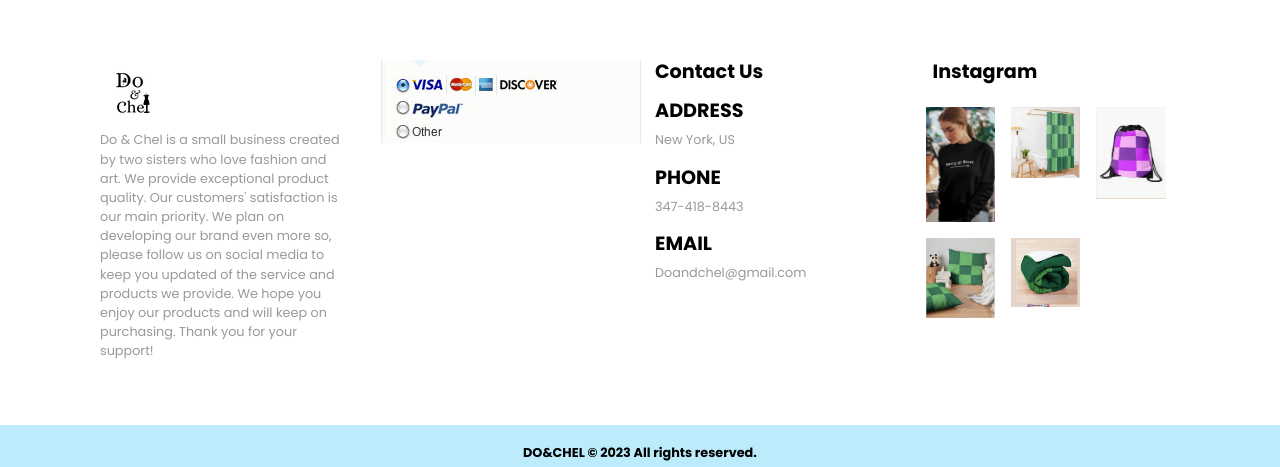
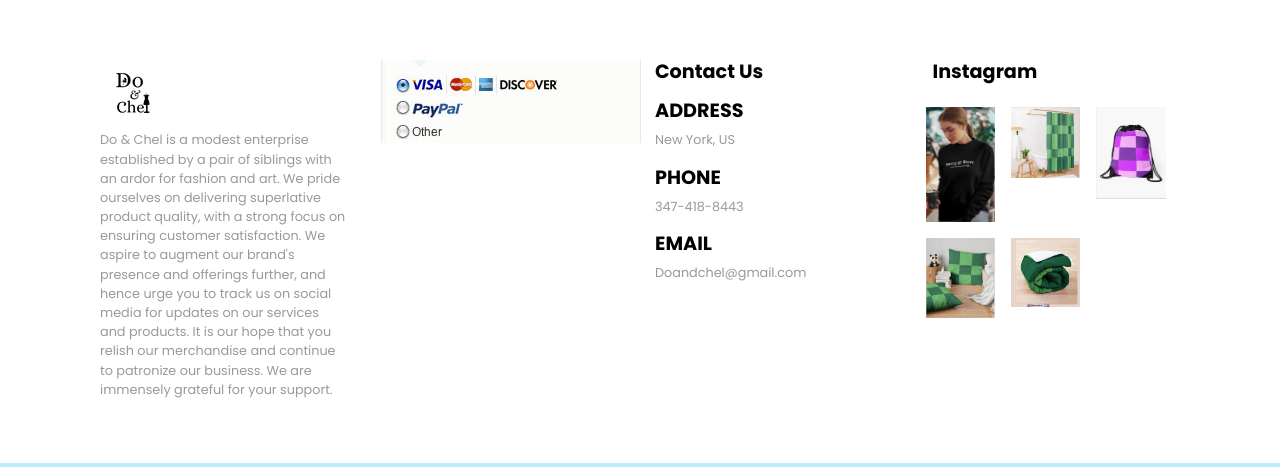
Before and after one commit to seasea19/website, a plain HTML site: page index.html in a window 1280 px wide. Shown: the part 2617-3084 px from the top of the page. Drawn offline with nearby package versions, Linux system fonts and the light colour scheme.

Commit message:
Update index.html

```diff
--- a/index.html
+++ b/index.html
@@ -187,10 +187,10 @@
         <div class="row container mx-auto pt-5">
                 <div class="footer-one col-lg-3 col-md-6 col-12">
                     <img src="ll.jpg" alt="">
-                    <p>Do & Chel is a small business created by two sisters who love fashion and art.
-                        We provide exceptional product quality. Our customers' satisfaction is our main priority. We plan on developing our brand even more so, please follow us on social media to keep you updated of the service and products we provide.
-                        We hope you enjoy our products and will keep on purchasing.
-                         Thank you for your support!
+                    <p>
+                        Do & Chel is a modest enterprise established by a pair of siblings with an ardor for fashion and art. We pride ourselves on delivering superlative product quality, with a strong focus on ensuring customer satisfaction. We aspire to augment our brand's presence and offerings further, and hence urge you to track us on social media for updates on our services and products.
+
+                        It is our hope that you relish our merchandise and continue to patronize our business. We are immensely grateful for your support.
                     </p>
                 </div>
                 <div class="footer-one col-lg-3 col-md-6 col-12">
```
